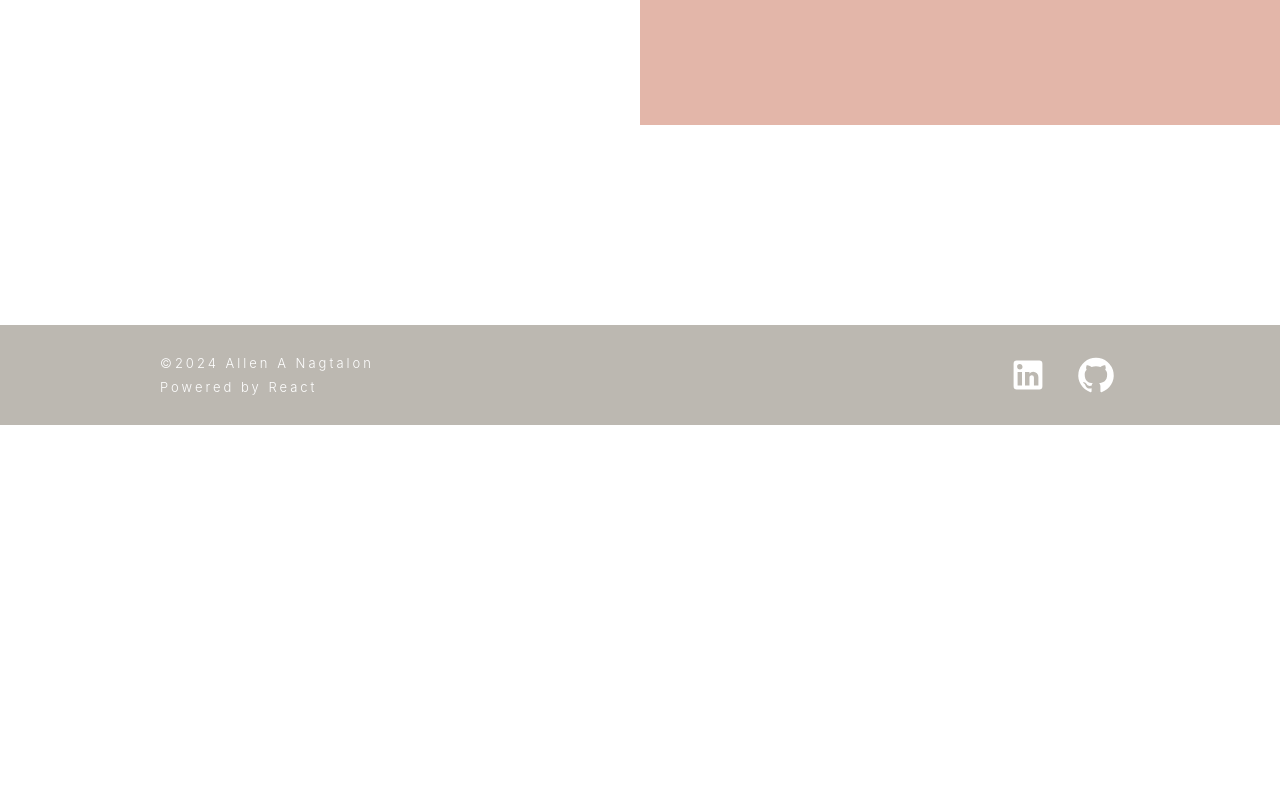
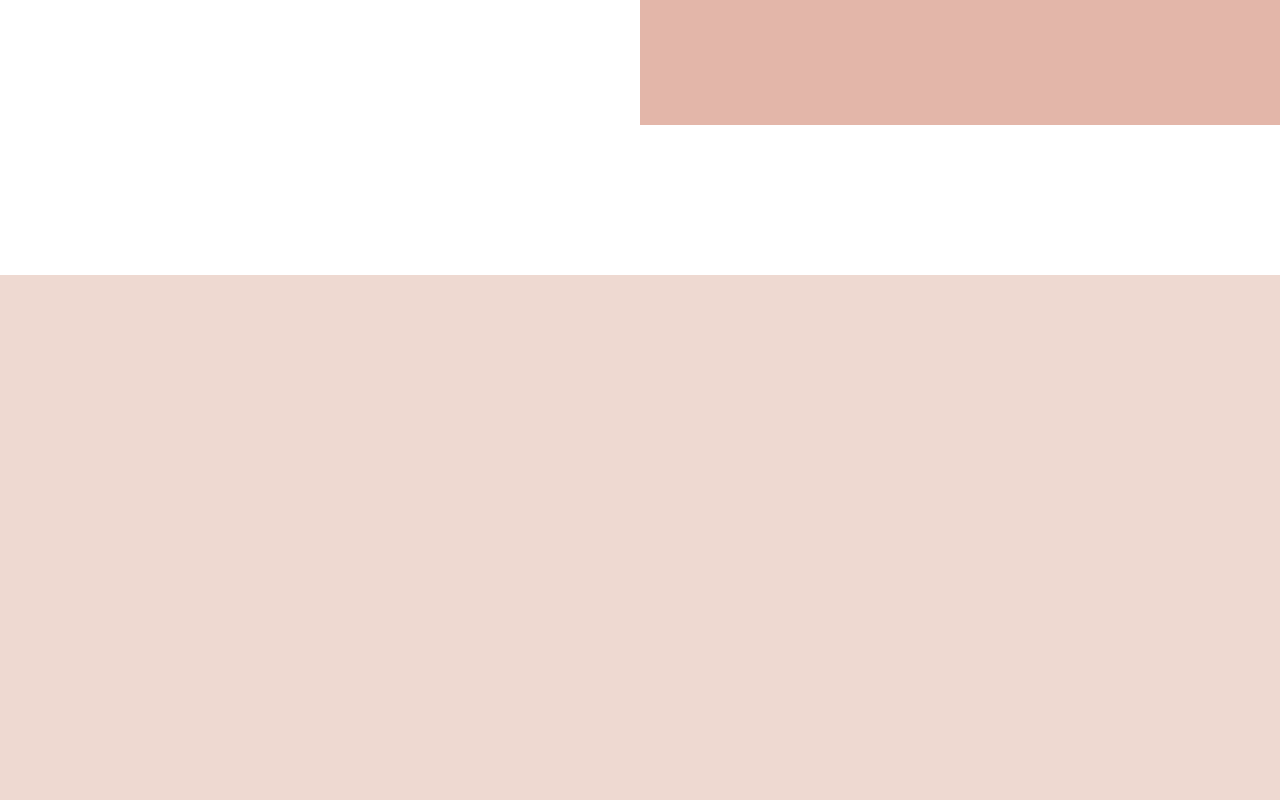
Before and after one commit to allen-nagtalon/portfolio, a React (Create React App) app: page / in a window 1280 px wide. Shown: the part 2120-2920 px from the top of the page. Before the commit the page ends 2545 px from the top, so only its background shows below. Built offline with nearby package versions, Linux system fonts and the light colour scheme.

Commit message:
Separate sections into individual files

```diff
--- a/src/pages/about-page/AboutPage.js
+++ b/src/pages/about-page/AboutPage.js
@@ -1,16 +1,18 @@
 import NavBar from "../../components/navbar/NavBar"
 import Footer from "../../components/footer/Footer"
 import { Box, Typography } from "@mui/material"
-import { SectionOne, SectionTwo } from './Sections.js'
+import { GeneralSection } from "./GeneralSection.js"
+import { SkillsSection } from "./SkillsSection.js"
+import { ExperienceSection } from "./ExperienceSection.js"
 
 const AboutPage = _ => {
   return (
     <>
       <NavBar />
       <Box sx={{ height: 120 }}/>
-      <SectionOne />
-      <SectionTwo />
-      <Box sx={{ height: 200 }}/>
+      <GeneralSection />
+      <SkillsSection />
+      <ExperienceSection />
       <Footer />
       <Typography
         variant='sideText'
--- /dev/null
+++ b/src/pages/about-page/ExperienceSection.js
@@ -0,0 +1,14 @@
+import { Box } from "@mui/material"
+
+export function ExperienceSection() {
+  return (
+    <Box
+      bgcolor='melon.light'
+      sx={{
+        height: '1000px',
+        my: '150px'
+    }}>
+
+    </Box>
+  )
+}
--- a/src/pages/about-page/Sections.js
+++ b/src/pages/about-page/GeneralSection.js
@@ -1,6 +1,6 @@
 import { Box, Typography } from "@mui/material"
 
-export function SectionOne() {
+export function GeneralSection() {
   return (
     <Box sx={{ height: '825px', px: '10vw', py: '150px', zIndex: 0}}>
       <Box
@@ -74,36 +74,3 @@ export function SectionOne() {
     </Box>
   )
 }
-
-export function SectionTwo() {
-  return (
-    <Box sx={{
-      display: 'flex',
-      height: '1000px',
-      width: '100vw'
-    }}>
-      <Box sx={{ width: '50%' }}>
-
-      </Box>
-      <Box sx={{
-        bgcolor: 'melon.dark',
-        width: '50%'
-      }}>
-
-      </Box>
-    </Box>
-  )
-}
-
-export function SectionThree() {
-  return (
-    <Box
-      bgcolor='melon.light'
-      sx={{
-        height: '1000px',
-        my: '150px'
-    }}>
-
-    </Box>
-  )
-}
--- /dev/null
+++ b/src/pages/about-page/SkillsSection.js
@@ -0,0 +1,21 @@
+import { Box } from "@mui/material"
+
+export function SkillsSection() {
+  return (
+    <Box sx={{
+      display: 'flex',
+      height: '1000px',
+      width: '100vw'
+    }}>
+      <Box sx={{ width: '50%' }}>
+
+      </Box>
+      <Box sx={{
+        bgcolor: 'melon.dark',
+        width: '50%'
+      }}>
+
+      </Box>
+    </Box>
+  )
+}
```
